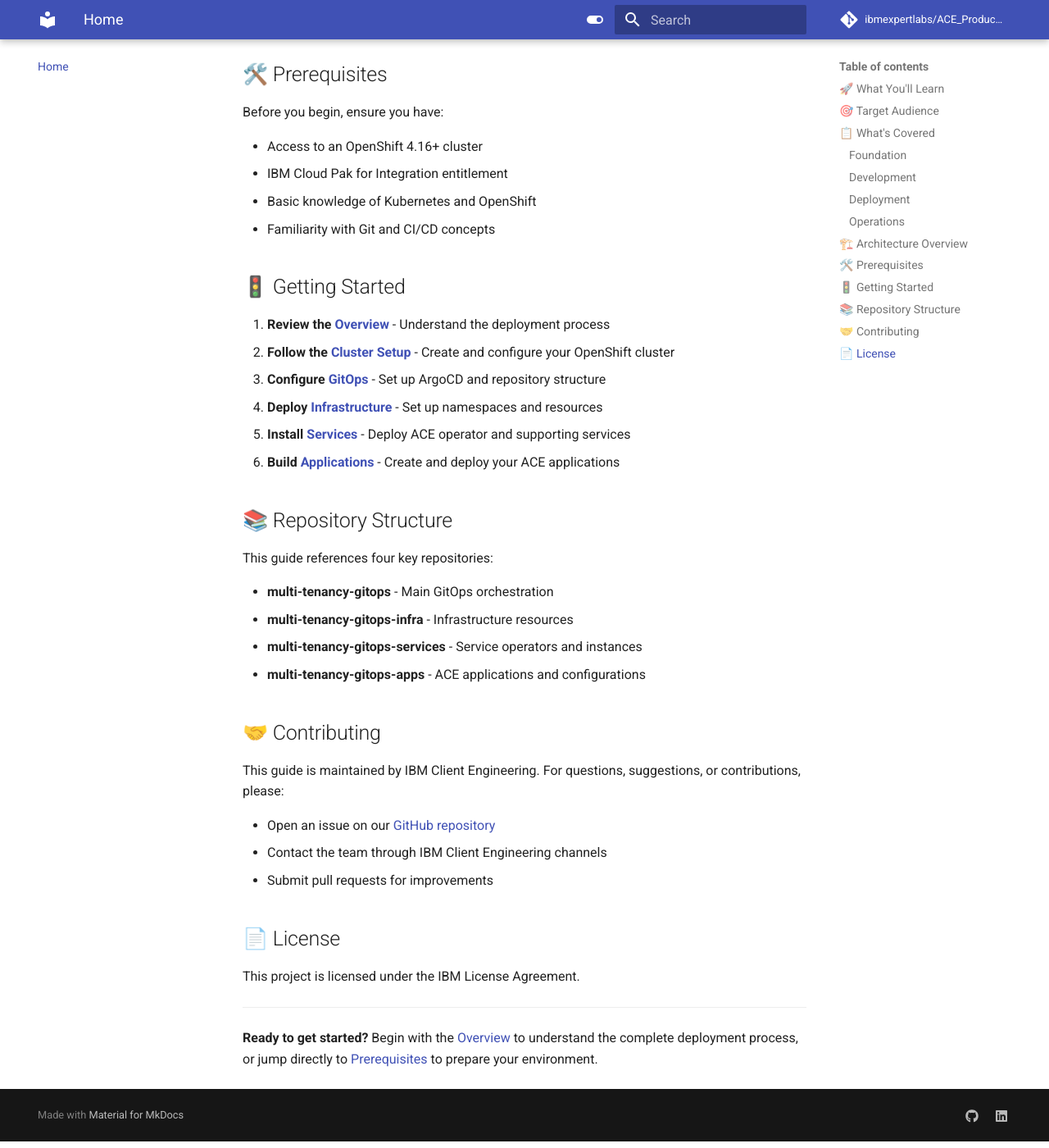
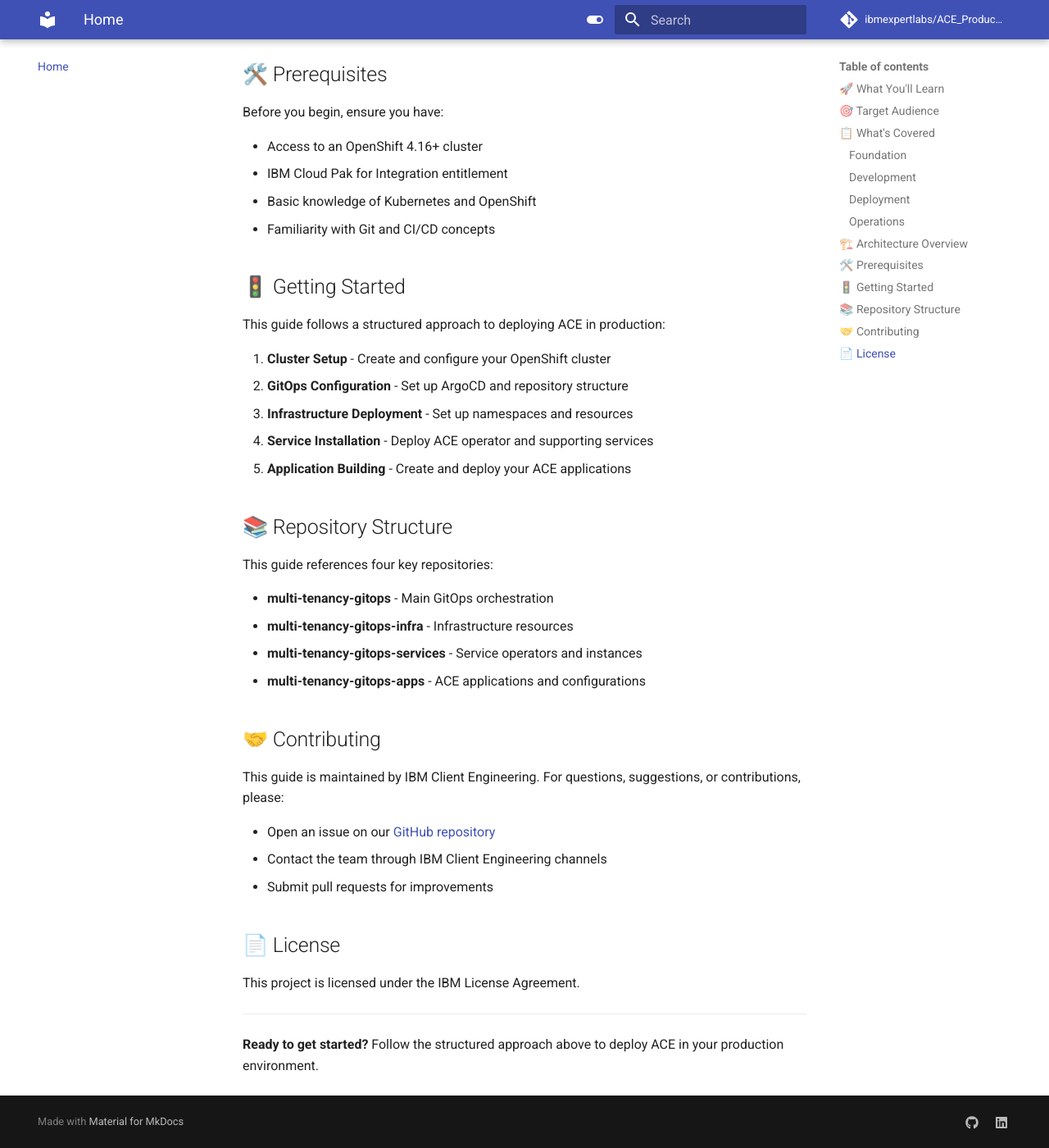
Before and after one commit to ibmexpertlabs/ACE_Production_Guide, an MkDocs documentation site: the page built from docs/index.md, in a window 1280 px wide and 1400 px high, scrolled down 2064 px. Shown: the whole window at 82% size. Built offline with MkDocs 1.6.1 and Material for MkDocs 9.7.7, drawn with Linux system fonts in a browser that asks for light colours; comment, search, counter and statistics services are not loaded.

Commit message:
Remove broken links from home page - clean up getting started section

```diff
--- a/docs/index.md
+++ b/docs/index.md
@@ -78,12 +78,13 @@
 
 ## 🚦 Getting Started
 
-1. **Review the [Overview](intro/overview.md)** - Understand the deployment process
-2. **Follow the [Cluster Setup](cluster/create-cluster.md)** - Create and configure your OpenShift cluster
-3. **Configure [GitOps](cluster/configure-gitops.md)** - Set up ArgoCD and repository structure
-4. **Deploy [Infrastructure](infrastructure/namespaces.md)** - Set up namespaces and resources
-5. **Install [Services](services/ace-operator.md)** - Deploy ACE operator and supporting services
-6. **Build [Applications](applications/build-config.md)** - Create and deploy your ACE applications
+This guide follows a structured approach to deploying ACE in production:
+
+1. **Cluster Setup** - Create and configure your OpenShift cluster
+2. **GitOps Configuration** - Set up ArgoCD and repository structure
+3. **Infrastructure Deployment** - Set up namespaces and resources
+4. **Service Installation** - Deploy ACE operator and supporting services
+5. **Application Building** - Create and deploy your ACE applications
 
 ## 📚 Repository Structure
 
@@ -108,4 +109,4 @@
 
 ---
 
-**Ready to get started?** Begin with the [Overview](intro/overview.md) to understand the complete deployment process, or jump directly to [Prerequisites](intro/prerequisites.md) to prepare your environment.
+**Ready to get started?** Follow the structured approach above to deploy ACE in your production environment.
```
Also changed, not shown: docs/authors.md (+1 -1 lines), site/404.html, site/authors/index.html, site/index.html, site/search/search_index.json.
